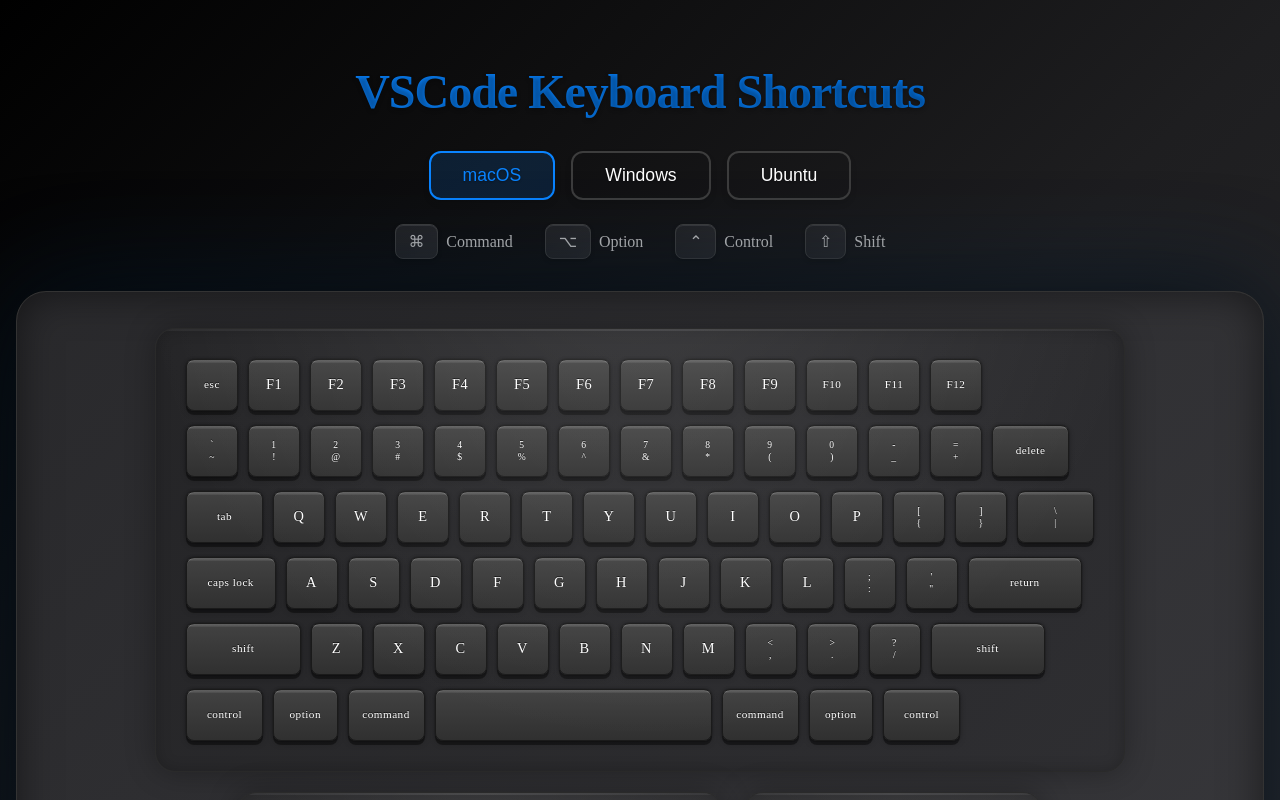
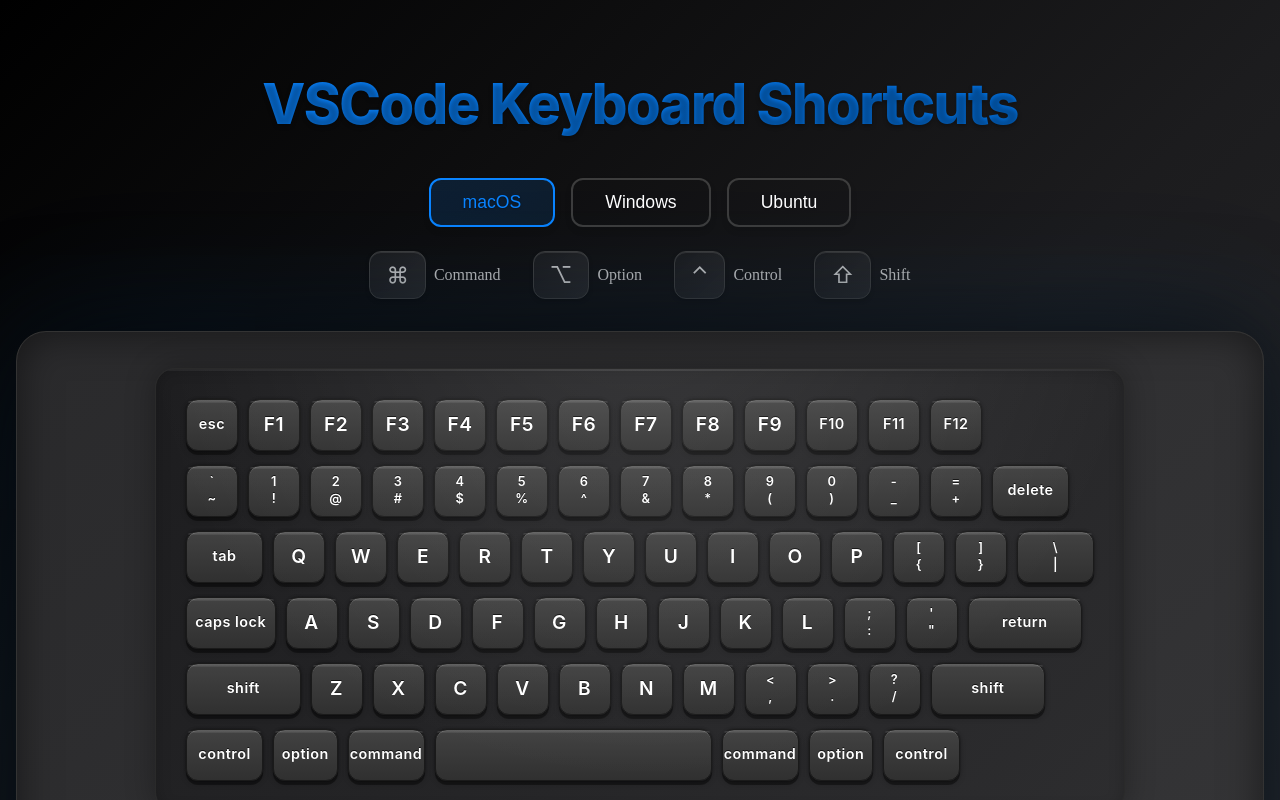
Before and after one commit to rakshitbharat/vscode-keyboard-sticker, a Next.js app: page / in a window 1280 px wide. Shown: the top 800 px of the page. Built offline with nearby package versions, Linux system fonts and the light colour scheme.

Commit message:
- added keyboards and filters

```diff
--- a/src/components/Header.jsx
+++ b/src/components/Header.jsx
@@ -9,14 +9,16 @@
 `;
 
 const Title = styled.h1`
-  font-size: 3rem;
-  margin-bottom: 2rem;
+  font-size: 3.5rem;
+  margin-bottom: 2.5rem;
   background: ${(props) => props.theme.brand.gradient};
   -webkit-background-clip: text;
   -webkit-text-fill-color: transparent;
   text-shadow: 0 2px 4px rgba(0, 0, 0, 0.3);
-  font-weight: 700;
-  letter-spacing: -1px;
+  font-weight: 800;
+  letter-spacing: -1.5px;
+  font-family: -apple-system, BlinkMacSystemFont, "Segoe UI", Roboto, "Inter",
+    sans-serif;
 `;
 
 const FilterContainer = styled.div`
@@ -78,13 +80,23 @@
 
 const ConfigKey = styled.span`
   background: ${(props) => props.theme.sectionBg};
-  padding: 0.4rem 0.8rem;
-  border-radius: 8px;
-  font-family: "SF Mono", "Fira Code", monospace;
+  padding: 0.6rem 1rem;
+  border-radius: 12px;
+  font-family: -apple-system, BlinkMacSystemFont, "Segoe UI", Roboto, "Inter",
+    sans-serif;
   border: 1px solid #3d3d3d;
   box-shadow: 0 2px 4px rgba(0, 0, 0, 0.2),
     0 1px 0 rgba(255, 255, 255, 0.1) inset;
-  font-weight: 500;
+  font-weight: 600;
+  font-size: 1.2rem;
+
+  /* Special styling for icon keys */
+  ${(props) =>
+    props.children.match(/[⌘⌥⌃⇧]/) &&
+    `
+    font-size: 1.4rem;
+    font-weight: 400;
+  `}
 `;
 
 const Header = () => {
--- a/src/components/Key.jsx
+++ b/src/components/Key.jsx
@@ -10,7 +10,7 @@
     rgba(48, 48, 48, 1) 100%
   );
   border: 1px solid #1a1a1a;
-  border-radius: 8px;
+  border-radius: 12px;
   display: flex;
   justify-content: center;
   align-items: center;
@@ -27,17 +27,27 @@
   color: #ffffff;
   font-size: ${(props) =>
     props.$label.includes("\n")
-      ? "0.6rem"
+      ? "0.8rem"
       : props.$label.length > 2
-      ? "0.7rem"
-      : "0.9rem"};
+      ? "0.9rem"
+      : "1.2rem"};
   text-align: center;
-  line-height: 1.2;
+  line-height: 1.3;
   white-space: pre-line;
   text-shadow: 0 -1px 0 rgba(0, 0, 0, 0.7);
   user-select: none;
-  font-weight: 500;
+  font-weight: 600;
   letter-spacing: 0.5px;
+  font-family: -apple-system, BlinkMacSystemFont, "Segoe UI", Roboto, "Inter",
+    sans-serif;
+
+  /* Special styling for icon keys */
+  ${(props) =>
+    props.$label.match(/[⌘⌥⌃⇧↑↓←→]/) &&
+    `
+    font-size: 1.4rem;
+    font-weight: 400;
+  `}
 
   &::before {
     content: "";
--- a/src/theme/themes.js
+++ b/src/theme/themes.js
@@ -1,41 +1,36 @@
 export const themes = {
   mac: {
-    background: `linear-gradient(135deg, #000000 0%, #1E1E20 50%, #2D2D30 100%)`,
+    background: `linear-gradient(135deg, #000000 0%, #1c1c1e 50%, #2c2c2e 100%)`,
     keyboardBg: `linear-gradient(
       145deg,
-      rgba(45, 45, 48, 0.9),
-      rgba(61, 61, 65, 0.8)
+      rgba(44, 44, 46, 0.95),
+      rgba(58, 58, 60, 0.85)
     )`,
     sectionBg: `linear-gradient(
       135deg,
-      rgba(36, 36, 38, 0.9),
-      rgba(45, 45, 48, 0.8)
+      rgba(28, 28, 30, 0.95),
+      rgba(44, 44, 46, 0.85)
     )`,
     accent: {
       primary: "#0A84FF",
-      secondary: "#007AFF",
+      secondary: "#0066CC",
     },
     brand: {
       gradient: "linear-gradient(135deg, #0A84FF 0%, #0066CC 100%)",
-      shadow: "0 0 120px rgba(10, 132, 255, 0.15)",
+      shadow: "0 0 150px rgba(10, 132, 255, 0.15)",
     },
   },
   windows: {
-    background: `linear-gradient(
-      135deg,
-      #001B2E 0%,
-      #0D2237 50%,
-      #1A2A3F 100%
-    )`,
+    background: `linear-gradient(135deg, #0c1929 0%, #1a2332 50%, #2a3645 100%)`,
     keyboardBg: `linear-gradient(
       145deg,
-      rgba(29, 41, 55, 0.9),
-      rgba(42, 54, 68, 0.8)
+      rgba(42, 54, 69, 0.95),
+      rgba(55, 71, 90, 0.85)
     )`,
     sectionBg: `linear-gradient(
       135deg,
-      rgba(26, 38, 52, 0.9),
-      rgba(39, 51, 65, 0.8)
+      rgba(26, 35, 50, 0.95),
+      rgba(42, 54, 69, 0.85)
     )`,
     accent: {
       primary: "#60CDFF",
@@ -43,7 +38,7 @@
     },
     brand: {
       gradient: "linear-gradient(135deg, #60CDFF 0%, #4CC2FF 100%)",
-      shadow: "0 0 120px rgba(96, 205, 255, 0.15)",
+      shadow: "0 0 150px rgba(96, 205, 255, 0.15)",
     },
   },
   ubuntu: {
```
